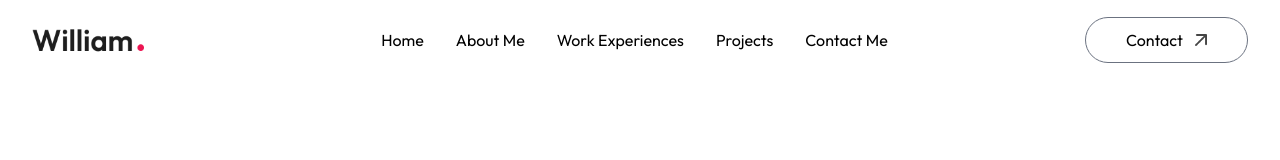
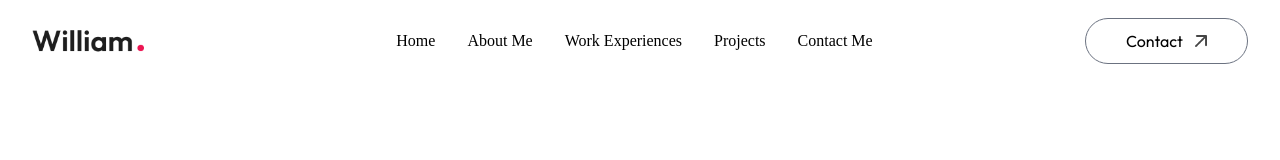
Before and after one commit to KianShirvani/Portfolio, a Next.js app: page / in a window 1280 px wide. Shown: the top 160 px of the page. Built offline with nearby package versions, Linux system fonts and the light colour scheme; a web font is replaced by a local one.

Commit message:
changed fonts in navbar

```diff
--- a/app/components/navbar.jsx
+++ b/app/components/navbar.jsx
@@ -12,24 +12,24 @@ const navbar = () => {
 
         <ul className="hidden md:flex items-center gap-6 lg: gap-8 rounded-full px-12 py-3">
           <li>
-            <a href="#top">Home</a>
+            <a className='font-Ovo' href="#top">Home</a>
           </li>
           <li>
-            <a href="#about">About Me</a>
+            <a className='font-Ovo' href="#about">About Me</a>
           </li>
           <li>
-            <a href="#experiences">Work Experiences</a>
+            <a className='font-Ovo' href="#experiences">Work Experiences</a>
           </li>
           <li>
-            <a href="#projects">Projects</a>
+            <a className='font-Ovo' href="#projects">Projects</a>
           </li>
           <li>
-            <a href="#contact">Contact Me</a>
+            <a className='font-Ovo' href="#contact">Contact Me</a>
           </li>
         </ul>
 
         <div>
-          <a href="#contact" className="hidden lg:flex items-center gap-3 px-10 py-2.5 border border-gray-500 rounded-full ml-4">
+          <a href="#contact" className="hidden lg:flex items-center gap-3 px-10 py-2.5 border border-gray-500 rounded-full ml-4 font-Ovo">
             <span>Contact</span>
             <Image src={assets.arrow_icon} alt="Arrow Icon" className="w-3" />
           </a>
--- a/tailwind.config.mjs
+++ b/tailwind.config.mjs
@@ -8,9 +8,14 @@ export default {
   theme: {
     extend: {
       colors: {
-        background: "var(--background)",
-        foreground: "var(--foreground)",
+        lightHover: '#fcf4ff',
+        darkHover: '#2a004a',
+        darkTheme: '11001F',
       },
+      fontFamily: {
+        Outfit: ["Outfit", "sans-serif"],
+        Ovo: ["Ovo", "serif"]
+      }
     },
   },
   plugins: [],
```
